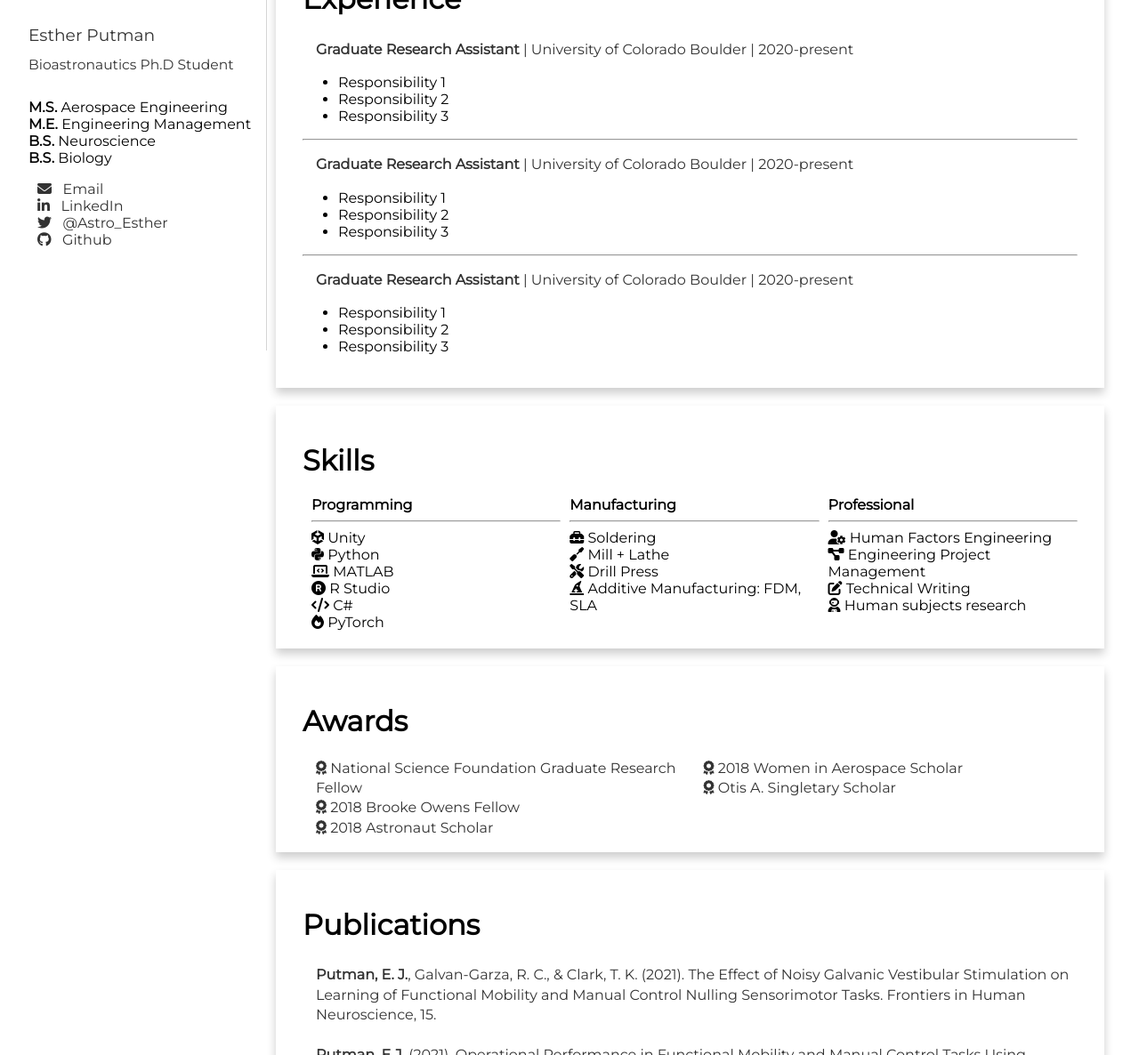
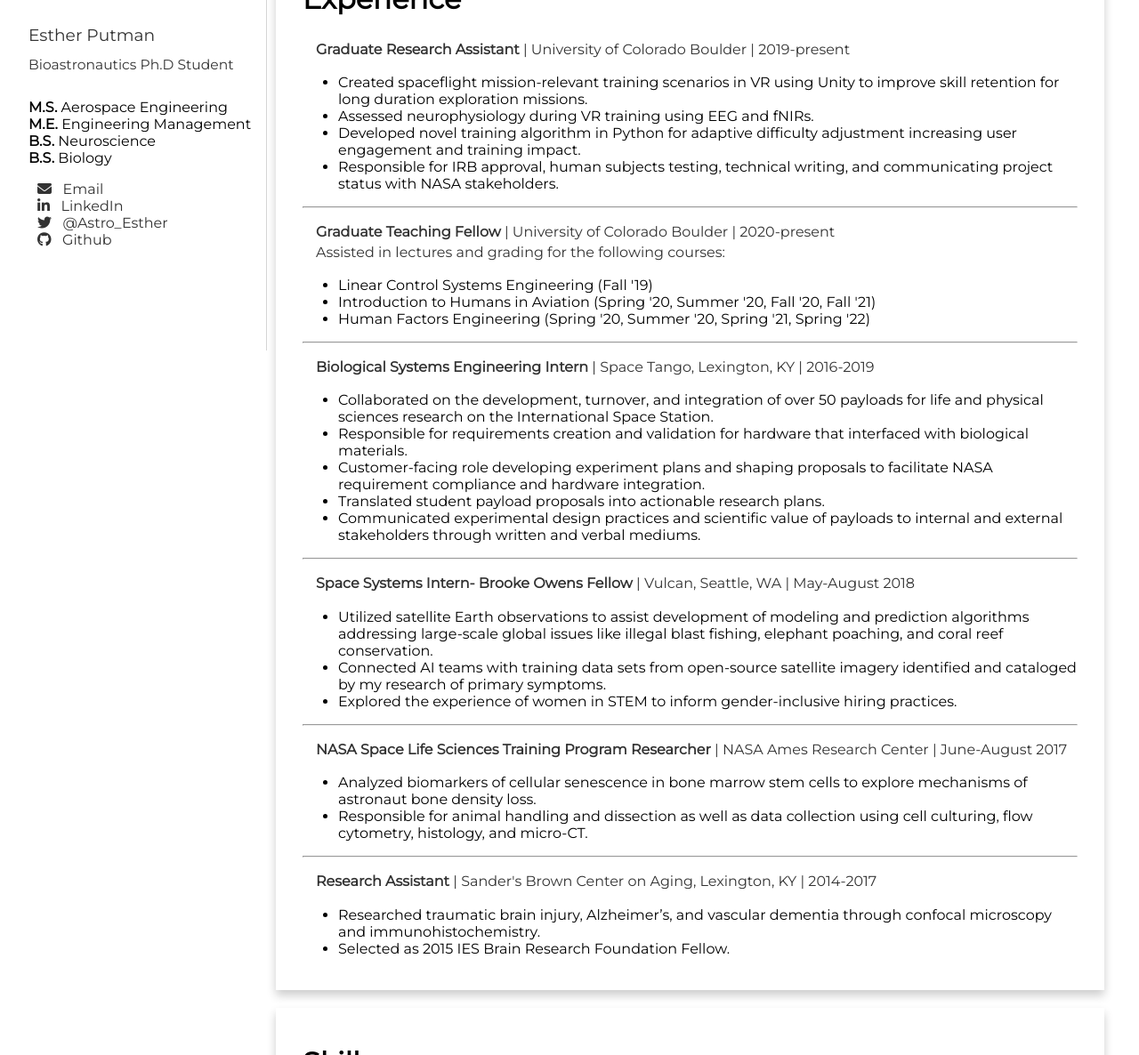
Before and after one commit to eputman/eputman.github.io, a Jekyll site: the page built from CV/index.html, in a window 1280 px wide and 1400 px high, scrolled down 679 px, cut to the strip 214-1400 px from the top of the window. Shown: the whole strip at 89% size. Built offline with Jekyll 4.4.1, drawn with Linux system fonts in a browser that asks for light colours; nearby versions of some CDN libraries.

Commit message:
CV Content

```diff
--- a/CV/index.html
+++ b/CV/index.html
@@ -53,31 +53,61 @@ title: CV
 			<div class="container">
 			  <h2><b>Experience</b></h2>
         <!-- Template Experience Item -->
-			  <p class="smalltext"><b> Graduate Research Assistant</b> | University of Colorado Boulder | 2020-present<br>
-          <ul>
-            <li>Responsibility 1</li>
-            <li>Responsibility 2</li>
-            <li>Responsibility 3</li>
+			<p class="smalltext"><b> Graduate Research Assistant</b> | University of Colorado Boulder | 2019-present<br>
+        <ul>
+           	<li>Created spaceflight mission-relevant training scenarios in VR using Unity to improve skill retention for long duration exploration missions. </li>
+            <li>Assessed neurophysiology during VR training using EEG and fNIRs.</li>
+            <li>Developed novel training algorithm in Python for adaptive difficulty adjustment increasing user engagement and training impact.</li>
+			<li>Responsible for IRB approval, human subjects testing, technical writing, and communicating project status with NASA stakeholders.</li>
         </ul>
         <hr>
         <!-- End of item-->
         <!-- Next Experience -->
-			  <p class="smalltext"><b> Graduate Research Assistant</b> | University of Colorado Boulder | 2020-present<br>
-          <ul>
-            <li>Responsibility 1</li>
-            <li>Responsibility 2</li>
-            <li>Responsibility 3</li>
+			<p class="smalltext"><b> Graduate Teaching Fellow</b> | University of Colorado Boulder | 2020-present<br>
+				Assisted in lectures and grading for the following courses: <br>
+        <ul>
+            <li>Linear Control Systems Engineering (Fall '19)</li>
+            <li>Introduction to Humans in Aviation (Spring '20, Summer '20, Fall '20, Fall '21)</li>
+            <li>Human Factors Engineering (Spring '20, Summer '20, Spring '21, Spring '22)</li>
         </ul>
         <hr>
         <!-- End of item-->
         <!-- Next Experience-->
-			  <p class="smalltext"><b> Graduate Research Assistant</b> | University of Colorado Boulder | 2020-present<br>
-          <ul>
-            <li>Responsibility 1</li>
-            <li>Responsibility 2</li>
-            <li>Responsibility 3</li>
+			<p class="smalltext"><b> Biological Systems Engineering Intern</b> | Space Tango, Lexington, KY | 2016-2019<br>
+        <ul>
+            <li>Collaborated on the development, turnover, and integration of over 50 payloads for life and physical sciences research on the International Space Station.</li>
+            <li>Responsible for requirements creation and validation for hardware that interfaced with biological materials.</li>
+            <li>Customer-facing role developing experiment plans and shaping proposals to facilitate NASA requirement compliance and hardware integration.</li>
+			<li>Translated student payload proposals into actionable research plans.</li>
+			<li>Communicated experimental design practices and scientific value of payloads to internal and external stakeholders through written and verbal mediums.</li>
         </ul>
-        <!-- End of Experience-->
+		<hr>
+		<!-- End of item-->
+		<!-- Next Experience -->
+			<p class="smalltext"><b> Space Systems Intern- Brooke Owens Fellow</b> | Vulcan, Seattle, WA | May-August 2018<br>
+		<ul>
+			<li>Utilized satellite Earth observations to assist development of modeling and prediction algorithms addressing large-scale global issues like illegal blast fishing, elephant poaching, and coral reef conservation.</li>
+			<li>Connected AI teams with training data sets from open-source satellite imagery identified and cataloged by my research of primary symptoms.</li>
+			<li>Explored the experience of women in STEM to inform gender-inclusive hiring practices.</li>
+		</ul>
+		<hr>
+		<!--End of item-->
+		<!-- Next Experience-->
+			<p class="smalltext"><b> NASA Space Life Sciences Training Program Researcher</b> | NASA Ames Research Center | June-August 2017<br>
+		<ul>
+			<li>Analyzed biomarkers of cellular senescence in bone marrow stem cells to explore mechanisms of astronaut bone density loss.</li>
+			<li>Responsible for animal handling and dissection as well as data collection using cell culturing, flow cytometry, histology, and micro-CT.</li>
+		  </ul>
+		  <hr>
+		  <!-- End of item-->
+		  <!-- Next Experience-->
+			<p class="smalltext"><b> Research Assistant</b> | Sander's Brown Center on Aging, Lexington, KY | 2014-2017<br>
+			<ul>
+			  <li>Researched traumatic brain injury, Alzheimer’s, and vascular dementia through confocal microscopy and immunohistochemistry.</li>
+			  <li>Selected as 2015 IES Brain Research Foundation Fellow.</li>
+		  </ul>
+		  <!-- End of item-->
+    <!-- End of Experience-->
         </p>
 			</div> <!-- /container-->
 		</div> <!-- /card-->
--- a/index.html
+++ b/index.html
@@ -27,8 +27,8 @@ title: Esther Putman, Aerospace Engineer
 
 	<div class="content">
 			<h1> Hi! I'm Esther. </h1>
-			<p>I bridge engineering and life sciences to craft the <b>future of humans in space.</b> <br>
-			My multifacted education spans biology and neuroscience, aerospace engineering, and engineering management. </p>
+			<p>I bridge engineering and life sciences to craft the <b>future of humans in space.</b> </p>
+			<p>My multifacted education spans biology and neuroscience, aerospace engineering, and engineering management. </p>
 
 		<div class = "center" style="width:95%">
 		<div class="clearfix">
```
